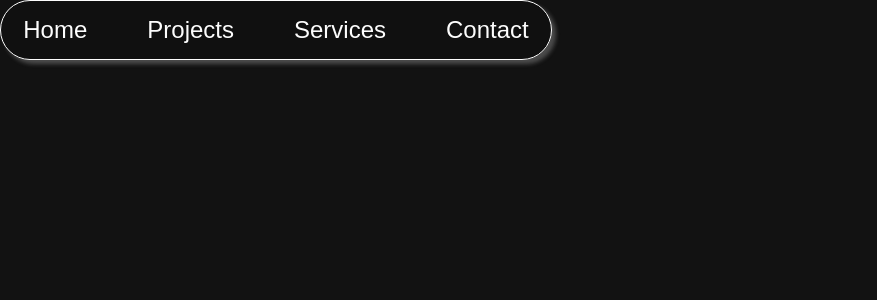
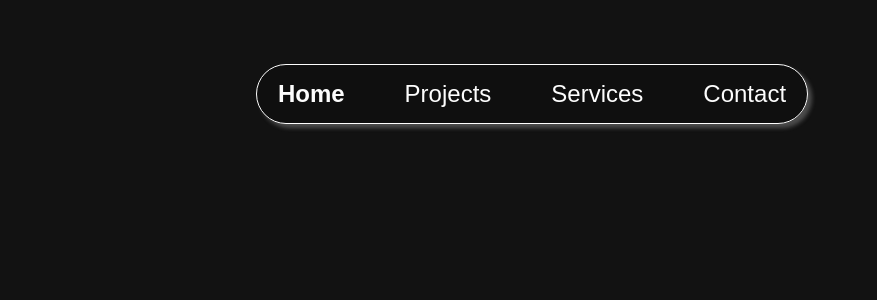
Before and after one commit to srjuninn/suporteDeDomingoRebrand-Project, a React (Vite) app: page / in a window 1280 px wide. Shown: the top 300 px of the page, without its empty margins (0-877 px from the left). Built offline with nearby package versions, Linux system fonts and the light colour scheme.

Commit message:
feat: add position nad glass

```diff
--- a/src/styles/header.scss
+++ b/src/styles/header.scss
@@ -2,6 +2,9 @@
 @use '@styles/variables' as *;
 
 header {
+    position: fixed;
+    top: 8%;
+    left: 20%;
     display: flex;
     justify-content: center;
     align-items: center;
@@ -12,6 +15,10 @@ header {
     background-color: $colorBlacktransp40;
     border: 1px solid $colorWhite100;
     box-shadow: 4px 4px 4px 0 rgba(250, 250, 250, 0.25);
+    // efeito de vidro
+    backdrop-filter: blur(10px);
+    -webkit-backdrop-filter: blur(10px);
+
     nav {
         ul {
             @include centralize-flex;
@@ -24,7 +31,7 @@ header {
                     color: $colorWhite100;
                     font-weight: 400;
 
-                    &active{
+                    &.active {
                         font-weight: 700;
                     }
                 }
```
